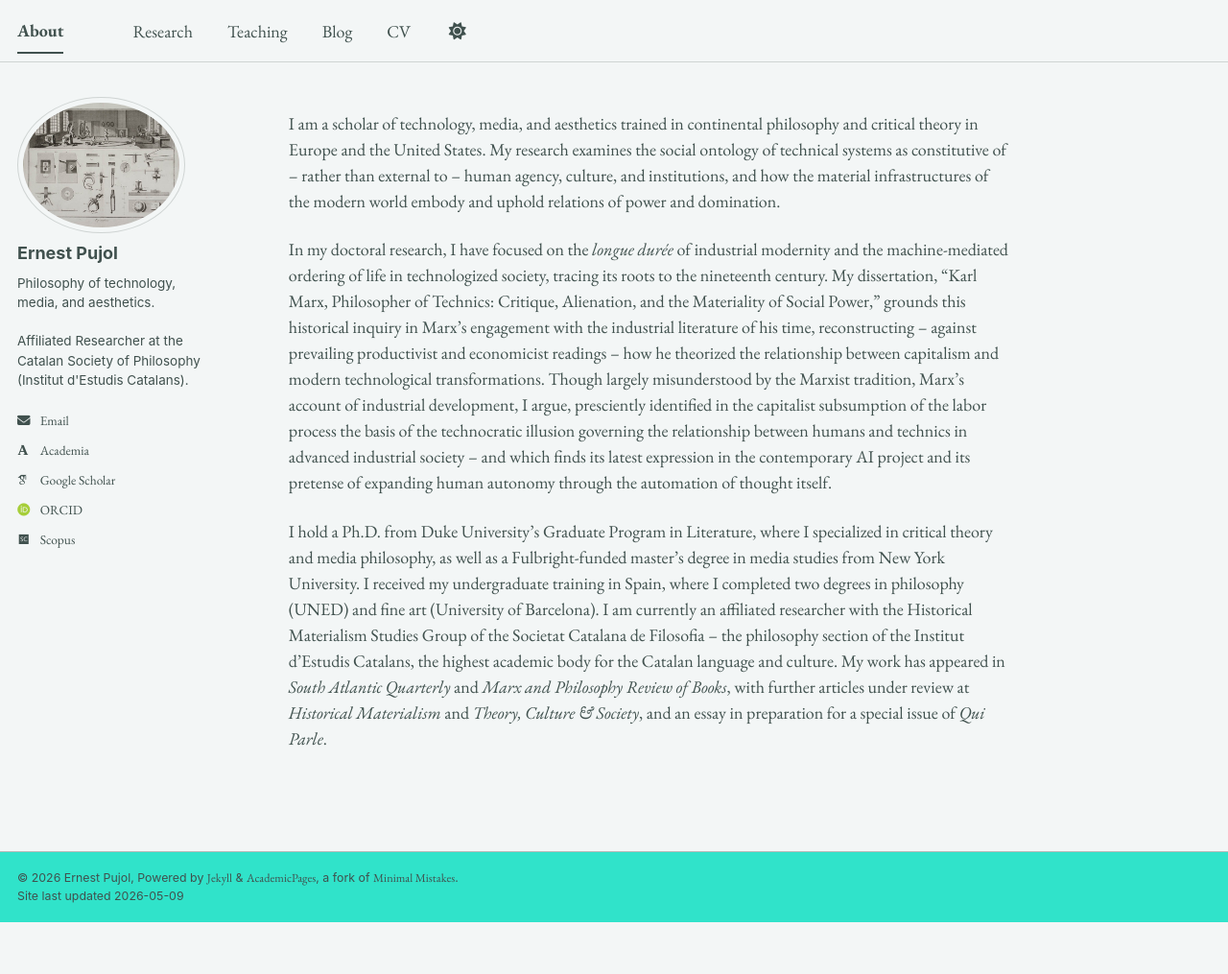
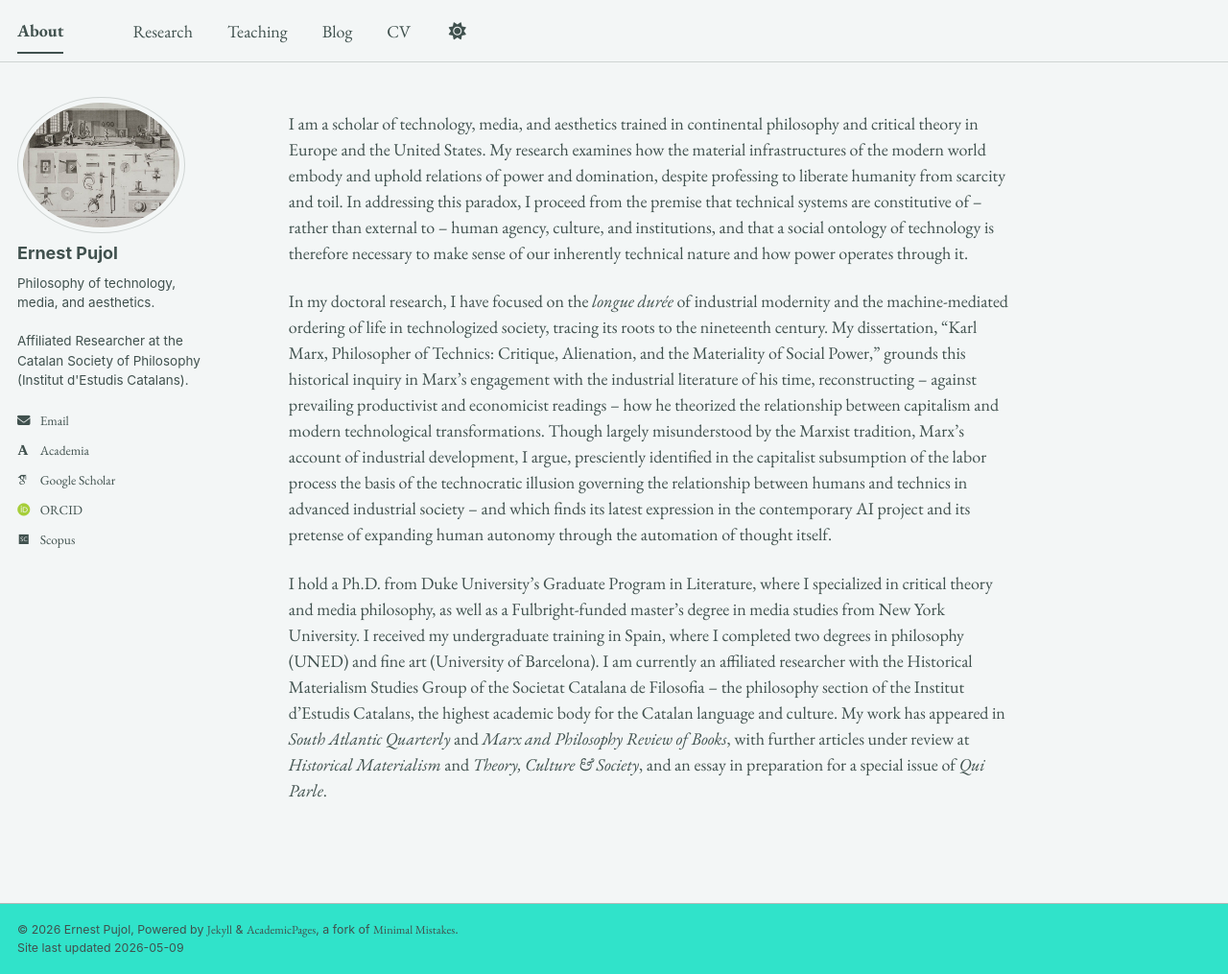
Before and after one commit to epujol90/epujol90.github.io, a Jekyll site: the page built from _pages/about.md, in a window 1280 px wide and 1015 px high. Shown: the whole window at 96% size. Built offline with Jekyll 4.4.1, drawn with Linux system fonts in a browser that asks for light colours; some web fonts are replaced; a script bundle is joined from its source files by our own code; library files that are not in the unit come from our copies.

Commit message:
Update about.md

```diff
--- a/_pages/about.md
+++ b/_pages/about.md
@@ -6,7 +6,7 @@ redirect_from:
   - /about/
   - /about.html
 ---
-I am a scholar of technology, media, and aesthetics trained in continental philosophy and critical theory in Europe and the United States. My research examines the social ontology of technical systems as constitutive of -- rather than external to -- human agency, culture, and institutions, and how the material infrastructures of the modern world embody and uphold relations of power and domination.
+I am a scholar of technology, media, and aesthetics trained in continental philosophy and critical theory in Europe and the United States. My research examines how the material infrastructures of the modern world embody and uphold relations of power and domination, despite professing to liberate humanity from scarcity and toil. In addressing this paradox, I proceed from the premise that technical systems are constitutive of -- rather than external to -- human agency, culture, and institutions, and that a social ontology of technology is therefore necessary to make sense of our inherently technical nature and how power operates through it.
 
 In my doctoral research, I have focused on the _longue durée_ of industrial modernity and the machine-mediated ordering of life in technologized society, tracing its roots to the nineteenth century. My dissertation, “Karl Marx, Philosopher of Technics: Critique, Alienation, and the Materiality of Social Power,” grounds this historical inquiry in Marx’s engagement with the industrial literature of his time, reconstructing -- against prevailing productivist and economicist readings -- how he theorized the relationship between capitalism and modern technological transformations. Though largely misunderstood by the Marxist tradition, Marx’s account of industrial development, I argue, presciently identified in the capitalist subsumption of the labor process the basis of the technocratic illusion governing the relationship between humans and technics in advanced industrial society -- and which finds its latest expression in the contemporary AI project and its pretense of expanding human autonomy through the automation of thought itself.
 
```
